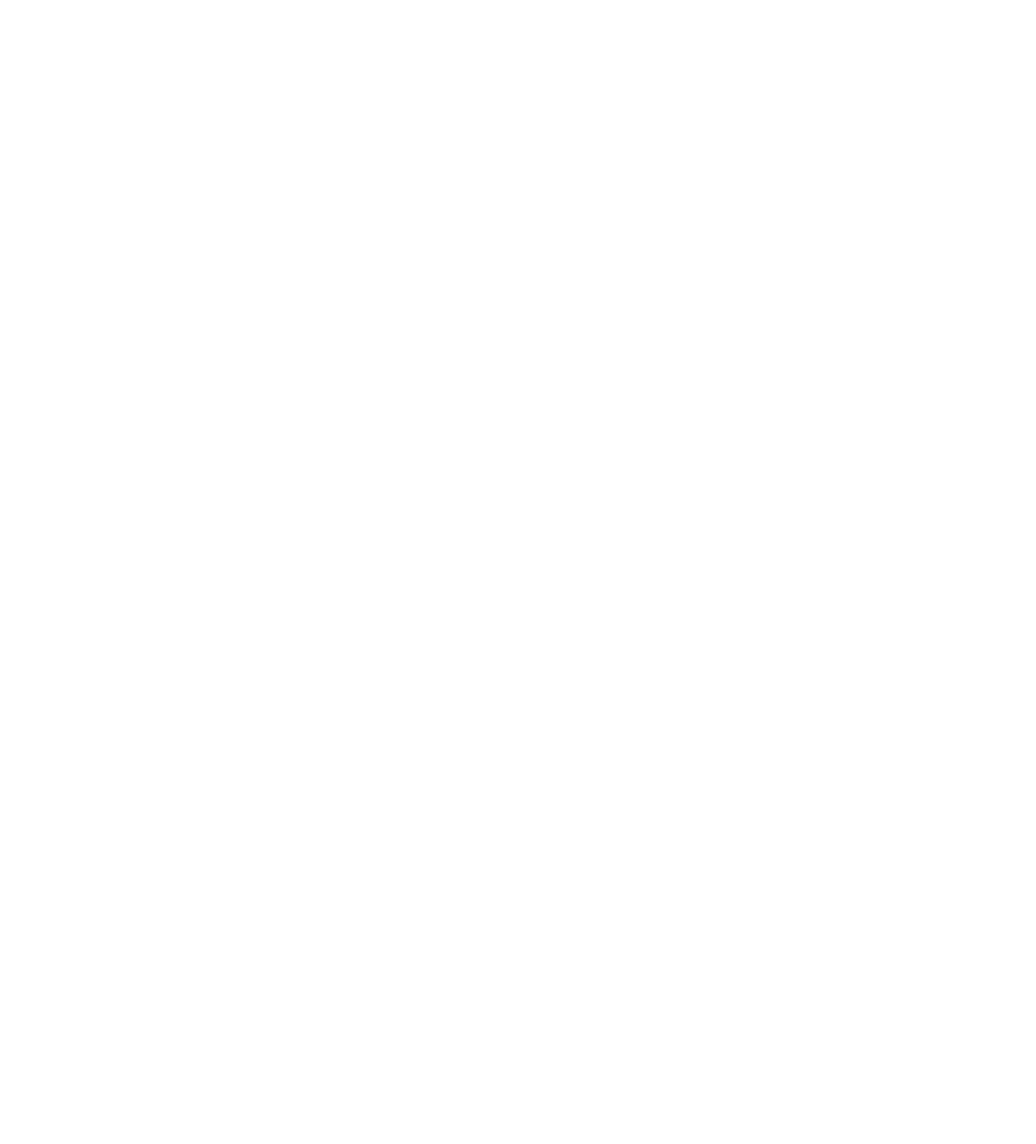
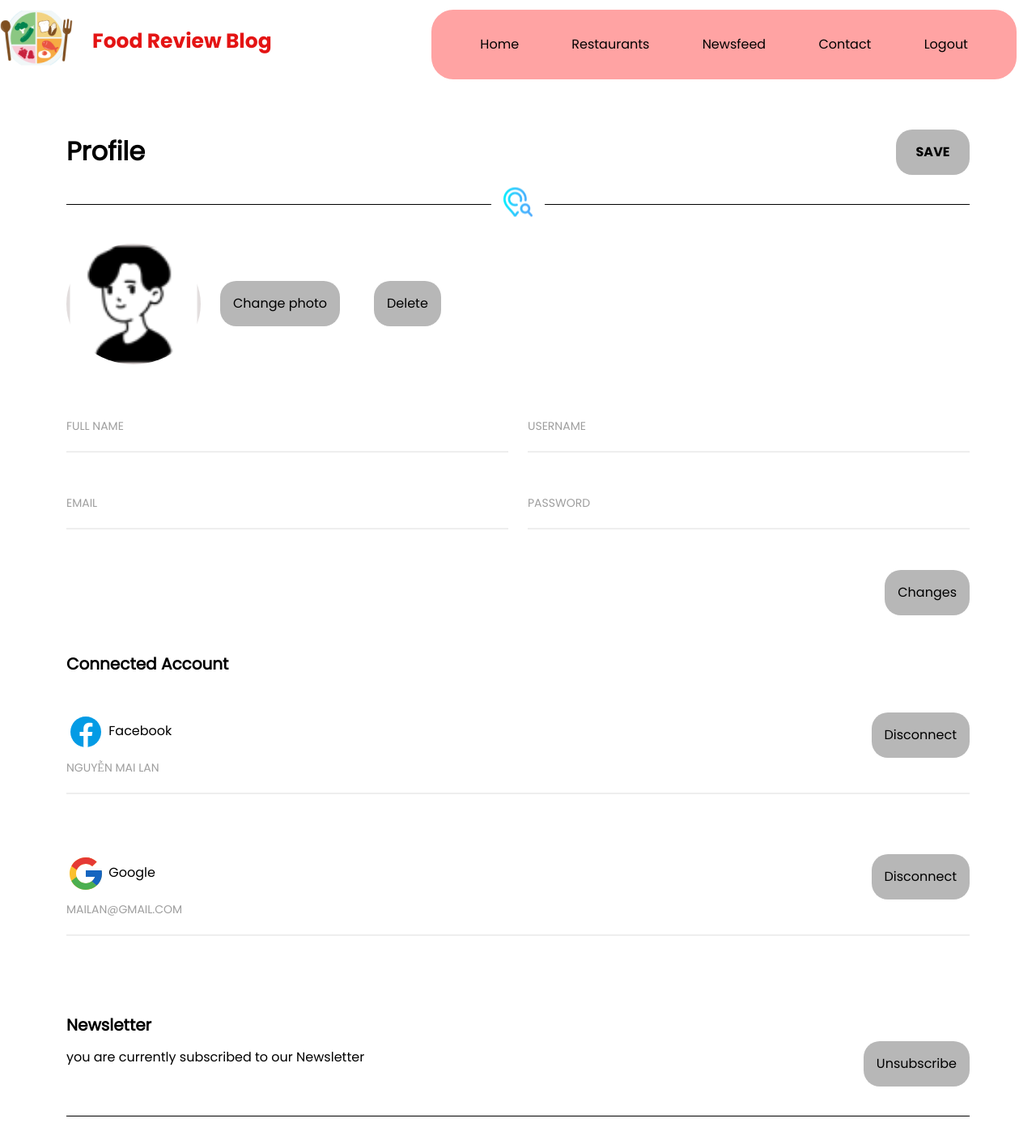
Before and after one commit to TITO-TRAINING/REACT, a React (Vite) app: page /profile in a window 1280 px wide. Before the commit this address had no page. Shown: the top 1413 px of the page at 81% size. Before the commit the page ends 800 px from the top, so only its background shows below. Built offline with nearby package versions, Linux system fonts and the light colour scheme.

Commit message:
feat: implement profile page

```diff
--- a/src/App.tsx
+++ b/src/App.tsx
@@ -6,6 +6,7 @@ import Homepage from './pages/Homepage';
 import BlogPage from './pages/BlogPage';
 import Contact from './pages/Contact';
 import DetailBlogPage from './pages/Detailblogpage';
+import Profile from './pages/Profile';
 
 function App() {
   return (
@@ -15,6 +16,7 @@ function App() {
         <Route path="/blog" element={<BlogPage />} />
         <Route path="/contact" element={<Contact />} />
         <Route path="/detail-blog" element={<DetailBlogPage />} />
+        <Route path="/profile" element={<Profile />} />
       </Routes>
     </BrowserRouter>
   );
--- a/src/components/Button/index.tsx
+++ b/src/components/Button/index.tsx
@@ -2,18 +2,14 @@ import React from 'react';
 
 interface Props {
   classButton: string;
-  classIcon?: string;
   nameButton: string;
 }
-function Button({ classButton, classIcon, nameButton }: Props) {
+function Button({ classButton, nameButton }: Props) {
   return (
     <button type="button" className={classButton}>
-      <i className={classIcon} /> {nameButton}
+      {nameButton}
     </button>
   );
 }
 
 export default Button;
-Button.defaultProps = {
-  classIcon: '',
-};
--- a/src/dataMock/index.ts
+++ b/src/dataMock/index.ts
@@ -252,6 +252,80 @@ const dataSocialShare = [
   },
 ];
 
+const dataCardAbout = [
+  {
+    item: 'Help Center',
+    link: '/',
+  },
+  {
+    item: 'Video Tutorials',
+    link: '/',
+  },
+  {
+    item: 'Help Center',
+    link: '/',
+  },
+];
+
+const dataCardDevelopers = [
+  {
+    item: 'Md. Majharul Islam',
+    link: '/',
+  },
+  {
+    item: 'Tanjila Islam',
+    link: '/',
+  },
+  {
+    item: 'Mlưila',
+    link: '/',
+  },
+];
+
+const dataLinhNav = [
+  {
+    link: '/',
+    page: 'Home',
+  },
+  {
+    link: '/blog',
+    page: 'Restaurants',
+  },
+  {
+    link: '/detail-blog',
+    page: 'Newsfeed',
+  },
+  {
+    link: '/contact',
+    page: 'Contact',
+  },
+  {
+    link: '/about',
+    page: 'About',
+  },
+  {
+    link: '/profile',
+    page: 'Profile',
+  },
+];
+
+const dataFormInputProfile = [
+  {
+    placeholder: 'Full Name',
+  },
+  {
+    placeholder: 'UserName',
+  },
+  {
+    type: 'email',
+    placeholder: 'email',
+  },
+  {
+    type: 'password',
+    placeholder: 'password',
+  },
+];
+
 export default {
   dataSliders,
   dataRecentPosts,
@@ -265,4 +339,8 @@ export default {
   dataTagSocial,
   dataFormInput,
   dataSocialShare,
+  dataCardAbout,
+  dataCardDevelopers,
+  dataLinhNav,
+  dataFormInputProfile,
 };
--- /dev/null
+++ b/src/pages/Profile/index.tsx
@@ -0,0 +1,163 @@
+import React from 'react';
+// component
+import Button from '../../components/Button';
+import Line from '../../components/Line';
+import FormInput from '../../components/FormInput';
+import MainLayout from '../../components/MainLayout';
+// img
+import img from '../../assets/images/avt.png';
+// data mock
+import dataMock from '../../dataMock';
+
+export default function Profile() {
+  return (
+    <MainLayout
+      chidren={
+        <main>
+          <div className="container my-5 py-5">
+            <div className="row mt-5">
+              <div className="col-md-6 mt-4">
+                <h2 className="fw-bold ">Profile</h2>
+              </div>
+              <div className="col-md-6 d-flex justify-content-end">
+                <div className="col-md-2 d-flex align-items-center">
+                  <Button
+                    classButton="btn-ChangePhoto px-3 btn btn-success btn-block"
+                    nameButton="Save"
+                  />
+                </div>
+              </div>
+            </div>
+            <Line line="line-profile line" />
+            <div className="row mt-5">
+              <figure className="col-md-2">
+                <img src={img} className="img-fluid rounded-circle" alt="" />
+              </figure>
+              <div className="col-md-2 mb-3 d-flex align-items-center">
+                <Button
+                  classButton="btn-ChangePhoto  btn-success text-truncate btn-block"
+                  nameButton="Change photo"
+                />
+              </div>
+              <div className="col-md-8 mb-3 d-flex align-items-center">
+                <Button
+                  classButton="btn-ChangePhoto btn-success btn-block"
+                  nameButton="Delete"
+                />
+              </div>
+            </div>
+            <div className="row mt-5">
+              {dataMock.dataFormInputProfile.map((listForm) => (
+                <FormInput
+                  type={listForm.type}
+                  placeholder={listForm.placeholder}
+                />
+              ))}
+            </div>
+            <div className=" d-flex col-md-12 justify-content-end">
+              <Button classButton="btn-ChangePhoto" nameButton="Changes" />
+            </div>
+            <div className="block my-5">
+              <h5 className="title fw-bold mb-5">Connected Account</h5>
+              <div className="cube mb-4">
+                <div className="list-item row mb-4">
+                  <span className="col-md-6 ">
+                    <svg
+                      xmlns="http://www.w3.org/2000/svg"
+                      viewBox="0 0 48 48"
+                      width="48px"
+                      height="48px"
+                    >
+                      <path
+                        fill="#039be5"
+                        d="M24 5A19 19 0 1 0 24 43A19 19 0 1 0 24 5Z"
+                      />
+                      <path
+                        fill="#fff"
+                        d="M26.572,29.036h4.917l0.772-4.995h-5.69v-2.73c0-2.075,0.678-3.915,2.619-3.915h3.119v-4.359c-0.548-0.074-1.707-0.236-3.897-0.236c-4.573,0-7.254,2.415-7.254,7.917v3.323h-4.701v4.995h4.701v13.729C22.089,42.905,23.032,43,24,43c0.875,0,1.729-0.08,2.572-0.194V29.036z"
+                      />
+                    </svg>{' '}
+                    Facebook
+                  </span>
+                  <div className=" d-flex col-md-6 justify-content-end">
+                    <Button
+                      classButton="btn-ChangePhoto"
+                      nameButton="Disconnect"
+                    />
+                  </div>
+                  <FormInput
+                    classForm="form-input"
+                    placeholder="Nguyễn Mai Lan"
+                  />
+                </div>
+              </div>
+              <div className="list-item row ">
+                <span className="col-md-6">
+                  <svg
+                    xmlns="http://www.w3.org/2000/svg"
+                    viewBox="0 0 48 48"
+                    width="48px"
+                    height="48px"
+                  >
+                    <path
+                      fill="#FBC02D"
+                      d="M43.611,20.083H42V20H24v8h11.303c-1.649,4.657-6.08,8-11.303,8c-6.627,0-12-5.373-12-12 s5.373-12,12-12c3.059,0,5.842,1.154,7.961,3.039l5.657-5.657C34.046,6.053,29.268,4,24,4C12.955,4,4,12.955,4,24s8.955,20,20,20 s20-8.955,20-20C44,22.659,43.862,21.35,43.611,20.083z"
+                    />
+                    <path
+                      fill="#E53935"
+                      d="M6.306,14.691l6.571,4.819C14.655,15.108,18.961,12,24,12c3.059,0,5.842,1.154,7.961,3.039 l5.657-5.657C34.046,6.053,29.268,4,24,4C16.318,4,9.656,8.337,6.306,14.691z"
+                    />
+                    <path
+                      fill="#4CAF50"
+                      d="M24,44c5.166,0,9.86-1.977,13.409-5.192l-6.19-5.238C29.211,35.091,26.715,36,24,36 c-5.202,0-9.619-3.317-11.283-7.946l-6.522,5.025C9.505,39.556,16.227,44,24,44z"
+                    />
+                    <path
+                      fill="#1565C0"
+                      d="M43.611,20.083L43.595,20L42,20H24v8h11.303c-0.792,2.237-2.231,4.166-4.087,5.571 c0.001-0.001,0.002-0.001,0.003-0.002l6.19,5.238C36.971,39.205,44,34,44,24C44,22.659,43.862,21.35,43.611,20.083z"
+                    />
+                  </svg>{' '}
+                  Google
+                </span>
+                <div className=" d-flex col-md-6 justify-content-end">
+                  <Button
+                    classButton="btn-ChangePhoto"
+                    nameButton="Disconnect"
+                  />
+                </div>
+                <FormInput
+                  type="email"
+                  classForm="form-input"
+                  placeholder="mailan@gmail.com"
+                />
+              </div>
+            </div>
+            <h5 className="title fw-bold">Newsletter</h5>
+            <div className="row">
+              <p className="col-md-6 d-flex align-items-center">
+                you are currently subscribed to our Newsletter
+              </p>
+              <div className="button-login d-flex justify-content-end col-md-6">
+                <Button
+                  classButton="btn-ChangePhoto btn-success btn-block"
+                  nameButton="Unsubscribe"
+                />
+              </div>
+            </div>
+            <Line line="line" />
+            <div className="row mb-5">
+              <div className="button-login d-flex col-md-6">
+                <Button classButton="btn-ChangePhoto" nameButton="Sign out" />
+              </div>
+              <div className=" d-flex col-md-6 justify-content-end">
+                <Button
+                  classButton="btn-ChangePhoto"
+                  nameButton="Delete Account"
+                />
+              </div>
+            </div>
+          </div>
+        </main>
+      }
+    />
+  );
+}
```
